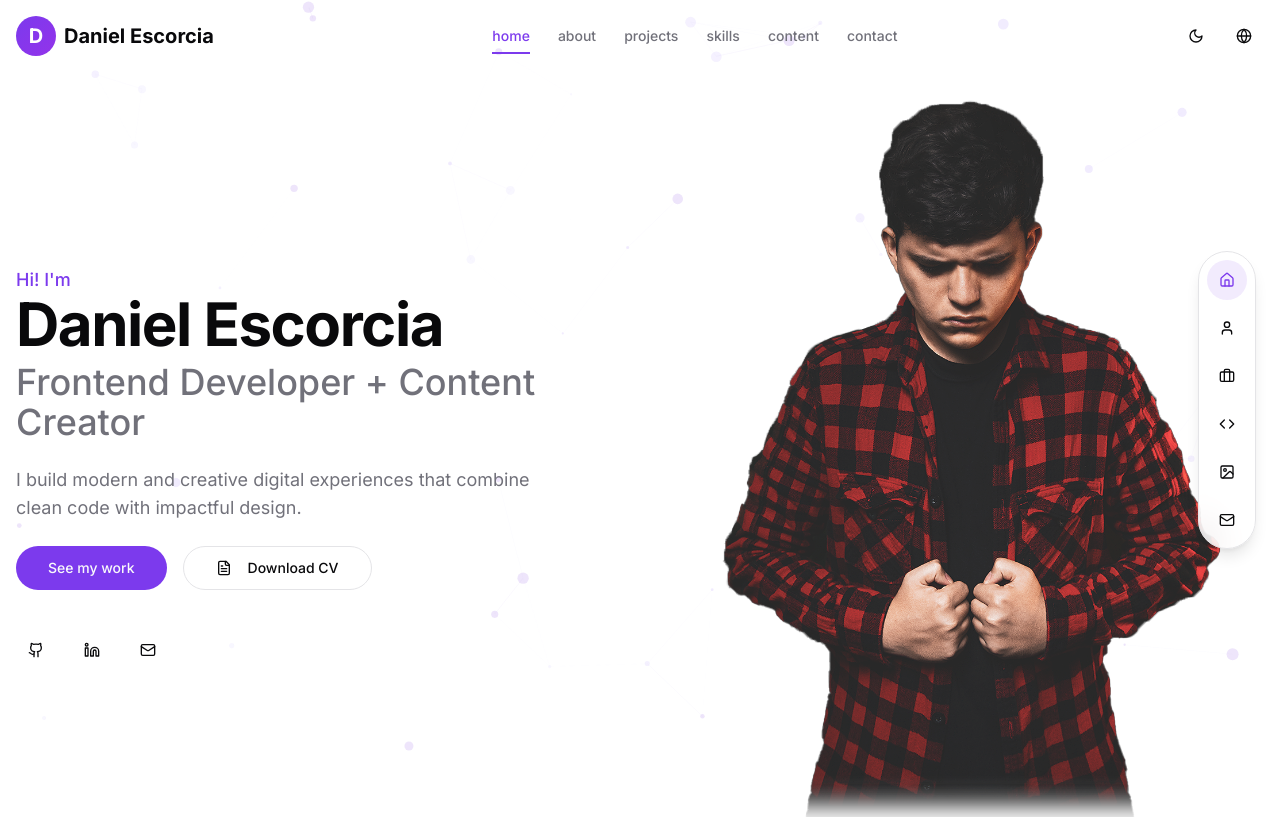
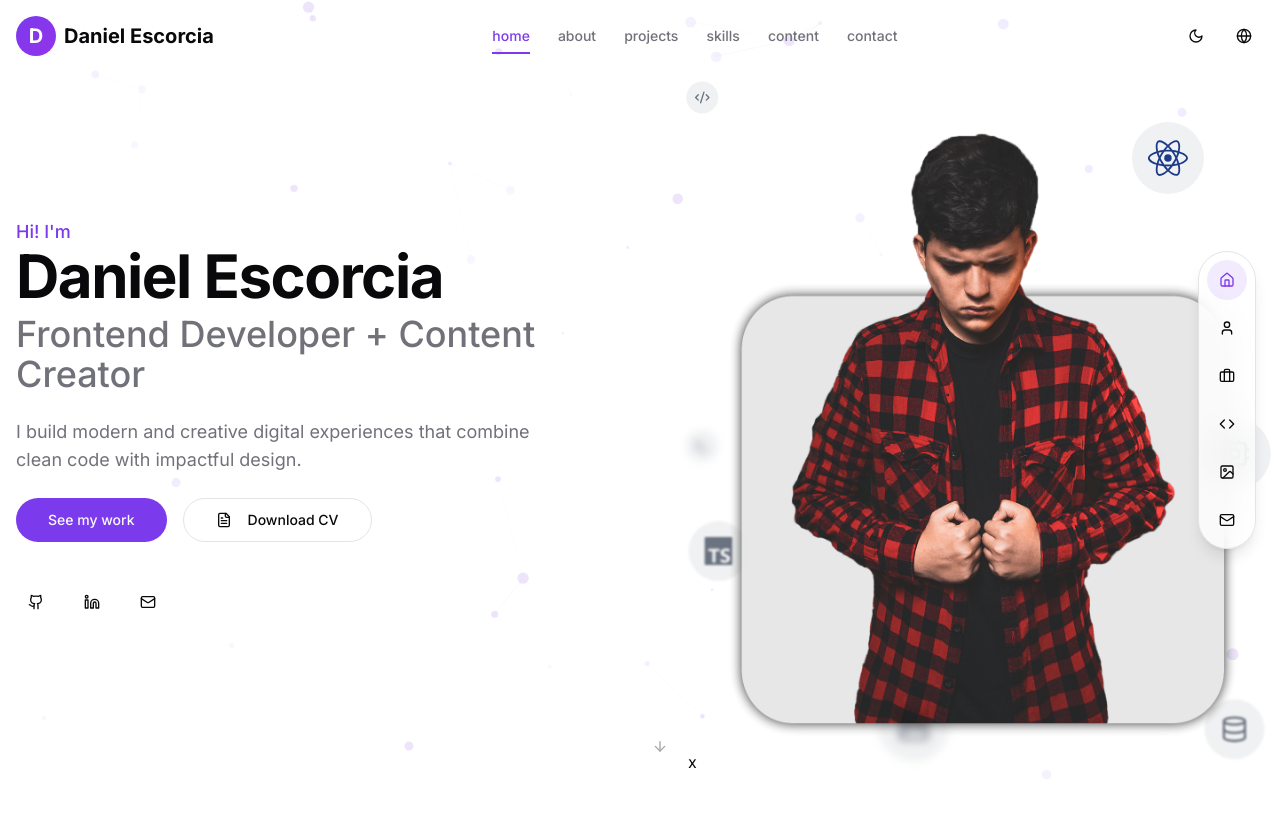
Before and after one commit to ingdanielen/portfolio, a Next.js app: page / in a window 1280 px wide. Shown: the top 817 px of the page. Built offline with nearby package versions, Linux system fonts and the light colour scheme.

Commit message:
Add new hero images and enhance Hero component with floating tech icons and animations for improved visual appeal.

```diff
--- a/src/components/hero.tsx
+++ b/src/components/hero.tsx
@@ -3,7 +3,8 @@
 import { useLanguage } from "@/components/language-provider";
 import { Button } from "@/components/ui/button";
 import { motion } from "framer-motion";
-import { ArrowDown, Github, Linkedin, Mail, FileText } from "lucide-react";
+import { ArrowDown, Github, Linkedin, Mail, FileText, Code2, Database, Cpu, Terminal, Layout, Server } from "lucide-react";
+import { SiReact, SiTypescript } from "react-icons/si";
 import Image from "next/image";
 import Link from "next/link";
 
@@ -149,18 +150,135 @@ export function Hero({
           initial={{ opacity: 0, scale: 0.8 }}
           animate={{ opacity: 1, scale: 1 }}
           transition={{ delay: 0.4, duration: 0.5 }}
-          className=" flex justify-center"
+          className="flex justify-center relative"
         >
+          {/* Floating Tech Icons */}
+          <motion.div
+            animate={{
+              y: [0, -8, 0],
+              x: [0, 4, 0],
+            }}
+            transition={{
+              duration: 4,
+              repeat: Infinity,
+              ease: "easeInOut",
+            }}
+            className="absolute -top-1 -left-1 bg-gray-500/10 p-2 rounded-full"
+          >
+            <Code2 className="h-4 w-4 text-gray-500" />
+          </motion.div>
+
+          <motion.div
+            animate={{
+              y: [0, 6, 0],
+              x: [0, -4, 0],
+            }}
+            transition={{
+              duration: 5,
+              repeat: Infinity,
+              ease: "easeInOut",
+            }}
+            className="absolute -bottom-1 -right-1 bg-gray-500/10 p-4 rounded-full blur-[1px]"
+          >
+            <Database className="h-7 w-7 text-gray-500" />
+          </motion.div>
+
+          <motion.div
+            animate={{
+              y: [0, -10, 0],
+              x: [0, -6, 0],
+            }}
+            transition={{
+              duration: 6,
+              repeat: Infinity,
+              ease: "easeInOut",
+            }}
+            className="absolute top-1/2 -right-2 bg-gray-500/10 p-5 rounded-full z-10"
+          >
+            <Cpu className="h-8 w-8 text-gray-500" />
+          </motion.div>
+
+          <motion.div
+            animate={{
+              y: [0, 10, 0],
+              x: [0, 6, 0],
+            }}
+            transition={{
+              duration: 4.5,
+              repeat: Infinity,
+              ease: "easeInOut",
+            }}
+            className="absolute top-1/2 -left-2 bg-gray-500/10 p-2 rounded-full blur-sm "
+          >
+            <Terminal className="h-4 w-4 text-gray-500" />
+          </motion.div>
+
+
+
+          <motion.div
+            animate={{
+              y: [0, 6, 0],
+              x: [0, -4, 0],
+            }}
+            transition={{
+              duration: 4,
+              repeat: Infinity,
+              ease: "easeInOut",
+            }}
+            className="absolute -bottom-2 left-1/3 bg-gray-500/10 p-5 rounded-full blur-sm"
+          >
+            <Server className="h-8 w-8 text-gray-500" />
+          </motion.div>
+
+          <motion.div
+            animate={{
+              y: [0, -8, 0],
+              x: [0, 4, 0],
+            }}
+            transition={{
+              duration: 4.5,
+              repeat: Infinity,
+              ease: "easeInOut",
+            }}
+            className="absolute top-10 right-16 bg-gray-500/10 p-4 rounded-full"
+          >
+            <SiReact className="h-10 w-10 text-blue-900" />
+          </motion.div>
+
+          <motion.div
+            animate={{
+              y: [0, 8, 0],
+              x: [0, -4, 0],
+            }}
+            transition={{
+              duration: 5,
+              repeat: Infinity,
+              ease: "easeInOut",
+            }}
+            className="absolute bottom-44  left-1 bg-gray-500/10 p-4 rounded-full blur-[1px]"
+          >
+            <SiTypescript className="h-7 w-7 text-gray-500" />
+          </motion.div>
+
           {useProfileImage ? (
             <div className="relative w-full lg:max-w-xl md:max-w-md max-w-md ">
               <Image
-                src="/me-no-bg3.png"
+                src="/hero-no-bg.png"
                 alt="Daniel Escorcia"
-                className="w-full h-full opacity-90"
+                className="w-full h-full opacity-90 dark:block hidden"
                 width={4000}
                 height={4000}
                 priority
               />
+              <Image
+                src="/lighthero-no-bg.png"
+                alt="Daniel Escorcia"
+                className="w-full h-full opacity-90 dark:hidden block"
+                width={4000}
+                height={4000}
+                priority
+              />
+              x
             </div>
           ) : (
             <div className="relative w-64 h-64 md:w-80 md:h-80 rounded-full overflow-hidden border-4 border-background shadow-xl">
```
Also changed, not shown: public/hero-no-bg.png (added), public/lighthero-no-bg.png (added).
